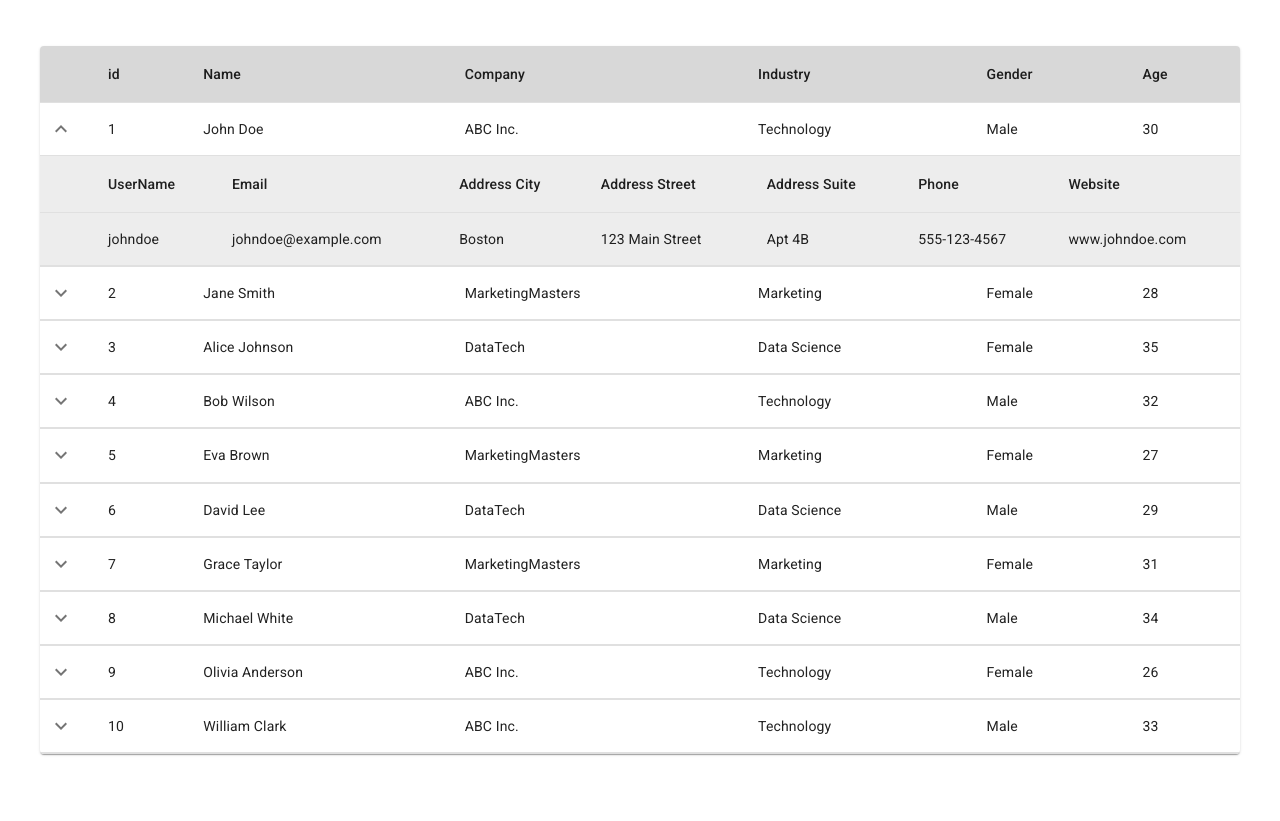
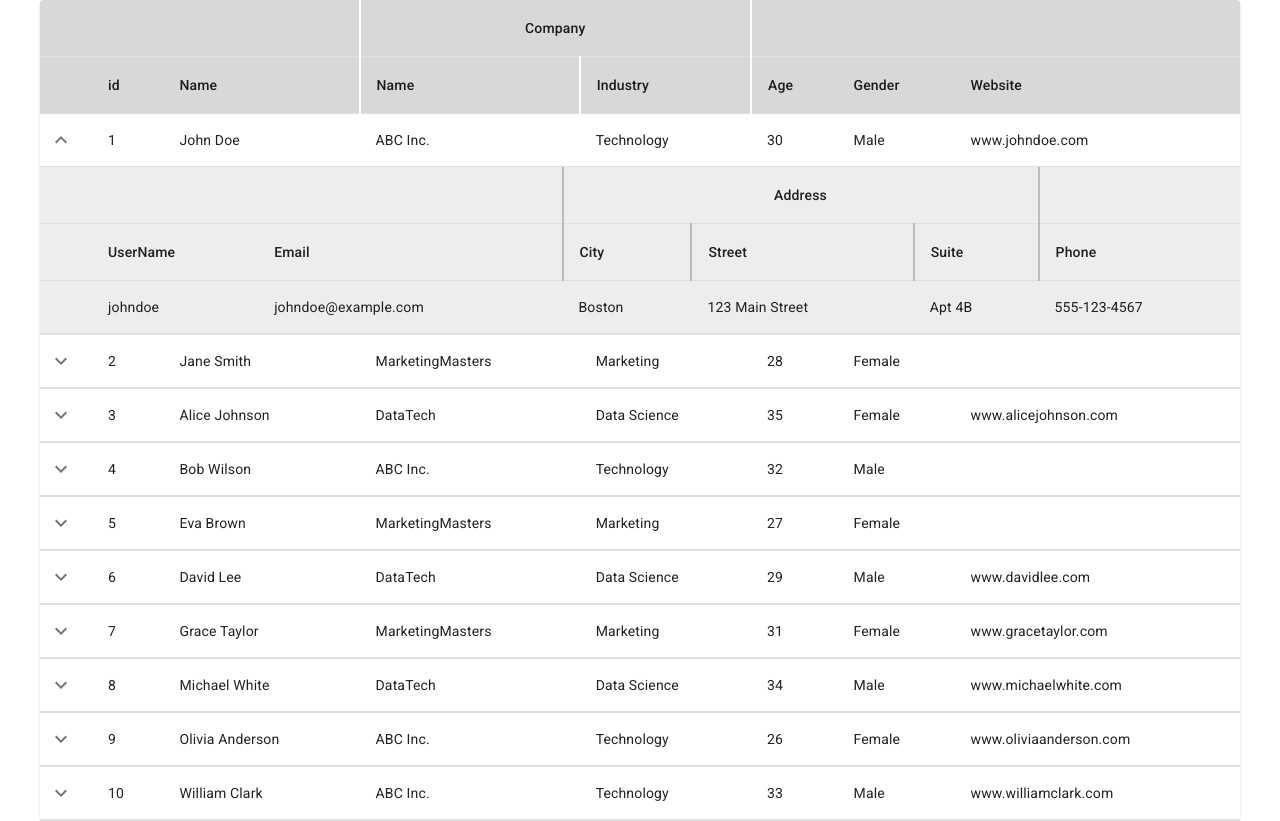
Before and after one commit to Joy-Honchan/mui-foldable-table, a React (Vite) app: page / in a window 1280 px wide. Both pictures are taken after a click on the button 61 px from the left and 184 px from the top of the page. Before the commit the page ends 800 px from the top, so only its background shows below. Built offline with nearby package versions, Linux system fonts and the light colour scheme.

Commit message:
feat column group & re-arrange cell order

```diff
--- a/src/components/FoldableRow.tsx
+++ b/src/components/FoldableRow.tsx
@@ -1,14 +1,12 @@
 import { Fragment, useState } from 'react'
 import {
-  Box,
   Collapse,
   IconButton,
   Table,
   TableBody,
   TableCell,
   TableHead,
-  TableRow,
-  Typography
+  TableRow
 } from '@mui/material'
 import KeyboardArrowDownIcon from '@mui/icons-material/KeyboardArrowDown'
 import KeyboardArrowUpIcon from '@mui/icons-material/KeyboardArrowUp'
@@ -32,8 +30,9 @@ const FoldableRow = ({ singleRowData }: { singleRowData: DataType }) => {
         <TableCell>{singleRowData.name}</TableCell>
         <TableCell>{singleRowData.company.name}</TableCell>
         <TableCell>{singleRowData.company.industry}</TableCell>
+        <TableCell>{singleRowData.age}</TableCell>
         <TableCell>{singleRowData.gender}</TableCell>
-        <TableCell>{singleRowData.age}</TableCell>
+        <TableCell>{singleRowData.website}</TableCell>
       </TableRow>
       <TableRow>
         <TableCell padding="none" colSpan={8}>
@@ -41,14 +40,48 @@ const FoldableRow = ({ singleRowData }: { singleRowData: DataType }) => {
             <Table sx={{ backgroundColor: '#ededed' }}>
               <TableHead>
                 <TableRow>
+                  <TableCell colSpan={3} />
+                  <TableCell
+                    colSpan={3}
+                    align="center"
+                    sx={{
+                      borderLeft: '2px solid #bcbcbc',
+                      borderRight: '2px solid #bcbcbc'
+                    }}
+                  >
+                    Address
+                  </TableCell>
+                  <TableCell colSpan={2} />
+                </TableRow>
+                <TableRow>
                   <TableCell padding="checkbox" />
                   <TableCell>UserName</TableCell>
                   <TableCell>Email</TableCell>
-                  <TableCell>Address City</TableCell>
-                  <TableCell>Address Street</TableCell>
-                  <TableCell>Address Suite</TableCell>
+                  <TableCell
+                    sx={{
+                      borderLeft: '2px solid #bcbcbc',
+                      borderRight: '2px solid #bcbcbc'
+                    }}
+                  >
+                    City
+                  </TableCell>
+                  <TableCell
+                    sx={{
+                      borderLeft: '2px solid #bcbcbc',
+                      borderRight: '2px solid #bcbcbc'
+                    }}
+                  >
+                    Street
+                  </TableCell>
+                  <TableCell
+                    sx={{
+                      borderLeft: '2px solid #bcbcbc',
+                      borderRight: '2px solid #bcbcbc'
+                    }}
+                  >
+                    Suite
+                  </TableCell>
                   <TableCell>Phone</TableCell>
-                  <TableCell>Website</TableCell>
                 </TableRow>
               </TableHead>
               <TableBody>
@@ -60,7 +93,6 @@ const FoldableRow = ({ singleRowData }: { singleRowData: DataType }) => {
                   <TableCell>{singleRowData.address.street}</TableCell>
                   <TableCell>{singleRowData.address.suite}</TableCell>
                   <TableCell>{singleRowData.phone}</TableCell>
-                  <TableCell>{singleRowData.website}</TableCell>
                 </TableRow>
               </TableBody>
             </Table>
--- a/src/components/FoldableTable.tsx
+++ b/src/components/FoldableTable.tsx
@@ -26,13 +26,42 @@ const FoldableTable = ({ rowData }: PropType) => {
       <Table>
         <TableHead sx={{ backgroundColor: '#d8d8d8' }}>
           <TableRow>
+            <TableCell colSpan={3} />
+            <TableCell
+              colSpan={2}
+              align="center"
+              sx={{
+                borderLeft: '2px solid #ffffff',
+                borderRight: '2px solid #ffffff'
+              }}
+            >
+              Company
+            </TableCell>
+            <TableCell colSpan={3} />
+          </TableRow>
+          <TableRow>
             <TableCell />
             <TableCell>id</TableCell>
             <TableCell>Name</TableCell>
-            <TableCell>Company</TableCell>
-            <TableCell>Industry</TableCell>
+            <TableCell
+              sx={{
+                borderLeft: '2px solid #ffffff',
+                borderRight: '2px solid #ffffff'
+              }}
+            >
+              Name
+            </TableCell>
+            <TableCell
+              sx={{
+                borderLeft: '2px solid #ffffff',
+                borderRight: '2px solid #ffffff'
+              }}
+            >
+              Industry
+            </TableCell>
+            <TableCell>Age</TableCell>
             <TableCell>Gender</TableCell>
-            <TableCell>Age</TableCell>
+            <TableCell>Website</TableCell>
           </TableRow>
         </TableHead>
         <TableBody>
--- a/src/fakeData.json
+++ b/src/fakeData.json
@@ -29,7 +29,7 @@
             "city": "Philadelphia"
         },
         "phone": "555-987-6543",
-        "website": "www.janesmith.com",
+        "website": "",
         "company": {
             "name": "MarketingMasters",
             "industry": "Marketing"
@@ -67,7 +67,7 @@
             "city": "Boston"
         },
         "phone": "555-234-5678",
-        "website": "www.bobwilson.com",
+        "website": "",
         "company": {
             "name": "ABC Inc.",
             "industry": "Technology"
@@ -86,7 +86,7 @@
             "city": "Philadelphia"
         },
         "phone": "555-345-6789",
-        "website": "www.evabrown.com",
+        "website": "",
         "company": {
             "name": "MarketingMasters",
             "industry": "Marketing"
```
